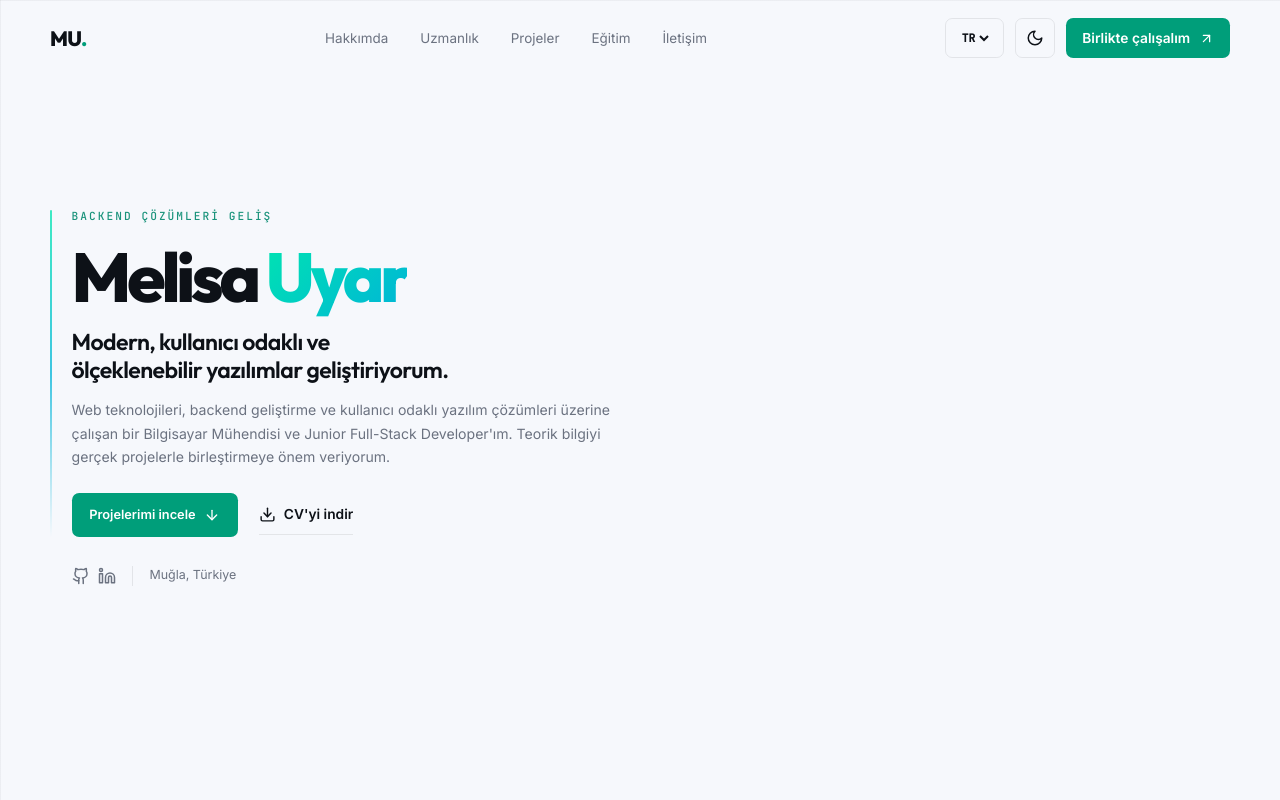
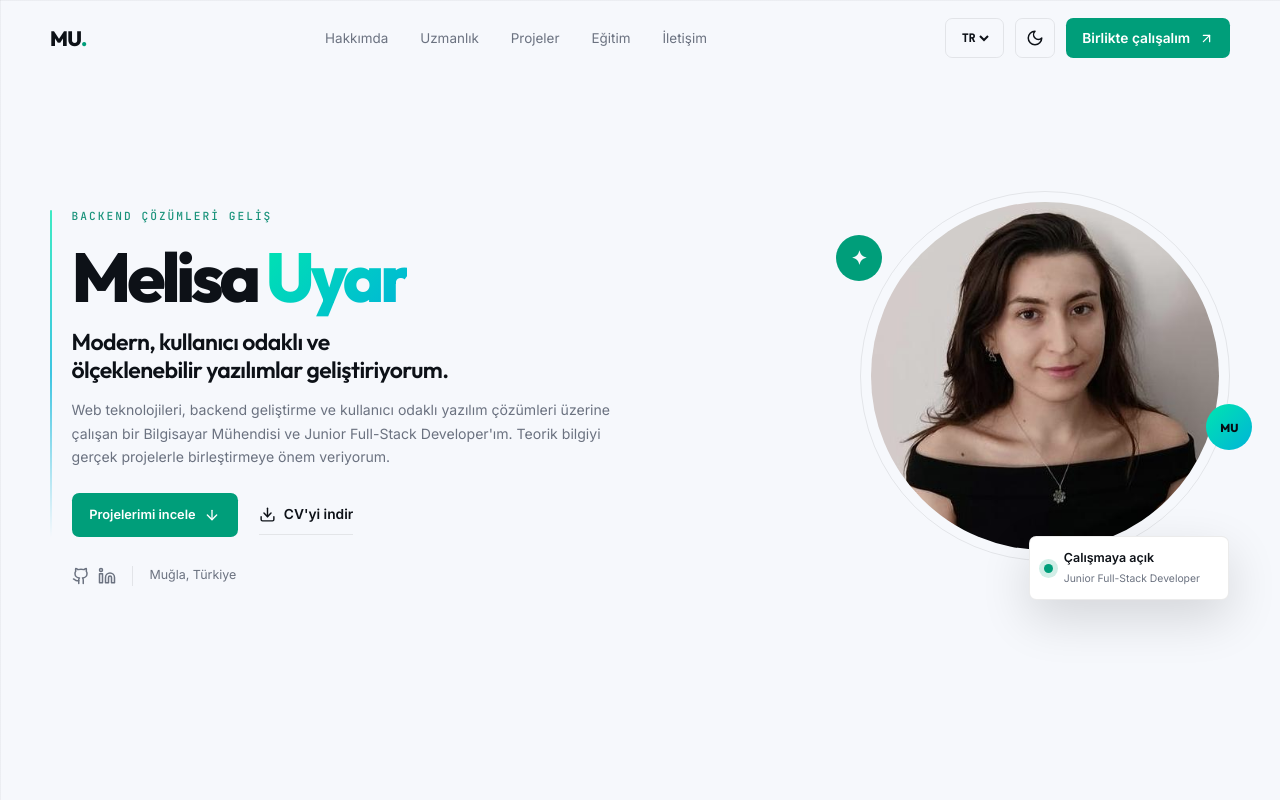
Before and after one commit to melisau/Portfolio, a React (Vite) app: page / in a window 1280 px wide. Shown: the top 800 px of the page. Built offline with nearby package versions, Linux system fonts and the light colour scheme.

Commit message:
Add profile image and caption to Hero section

```diff
--- a/src/app/App.tsx
+++ b/src/app/App.tsx
@@ -110,6 +110,14 @@ function Hero({ copy }: { copy: Copy }) {
         </div>
         <div className="hero__meta"><SocialLinks /><span /> <p>{copy.location}</p></div>
       </div>
+      <div className="portrait-wrap">
+        <div className="portrait-frame">
+          <img src="/profile.jpg" alt={`${profile.name} profil fotoğrafı`} />
+          <div className="portrait-caption"><span className="status-dot" /><div><strong>{copy.availability}</strong><small>{copy.role}</small></div></div>
+        </div>
+        <span className="portrait-mark portrait-mark--top">✦</span>
+        <span className="portrait-mark portrait-mark--bottom">{profile.shortName}</span>
+      </div>
     </section>
   );
 }
```
Also changed, not shown: public/profile.jpg (added).
